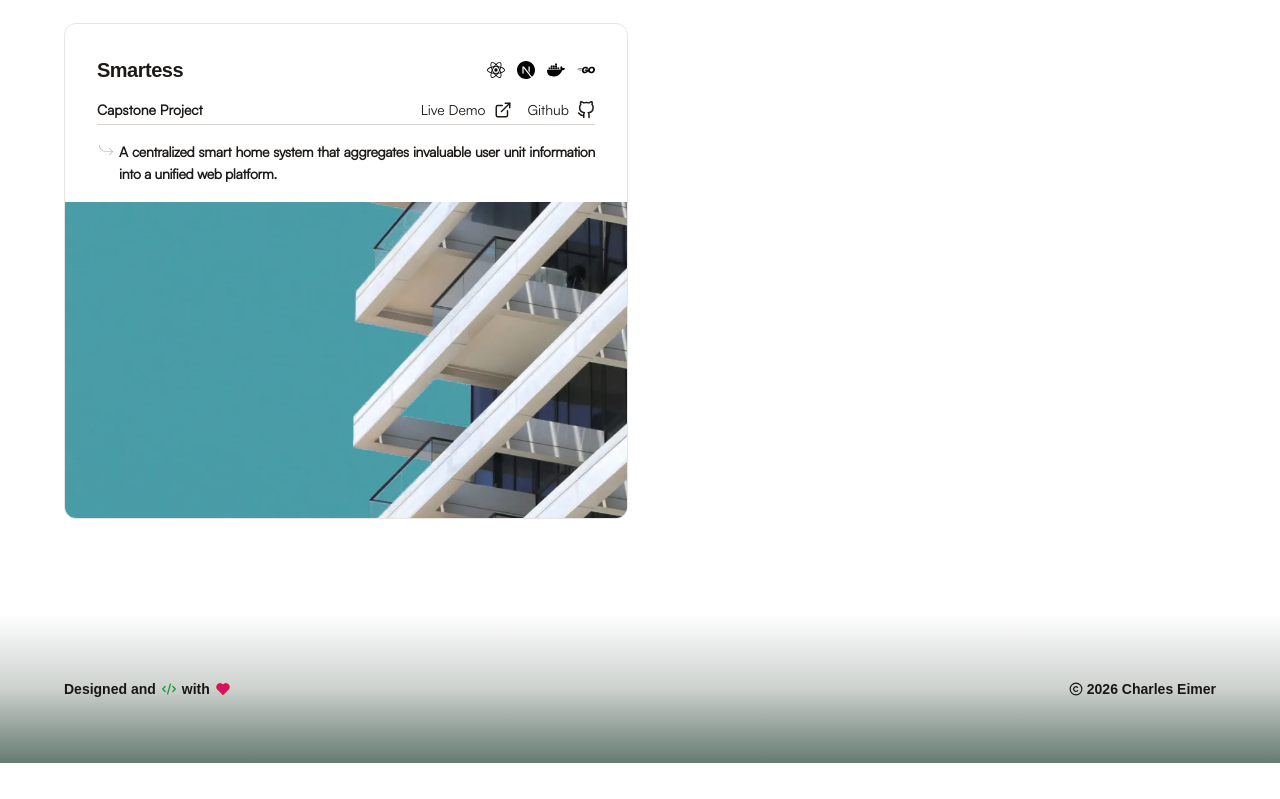
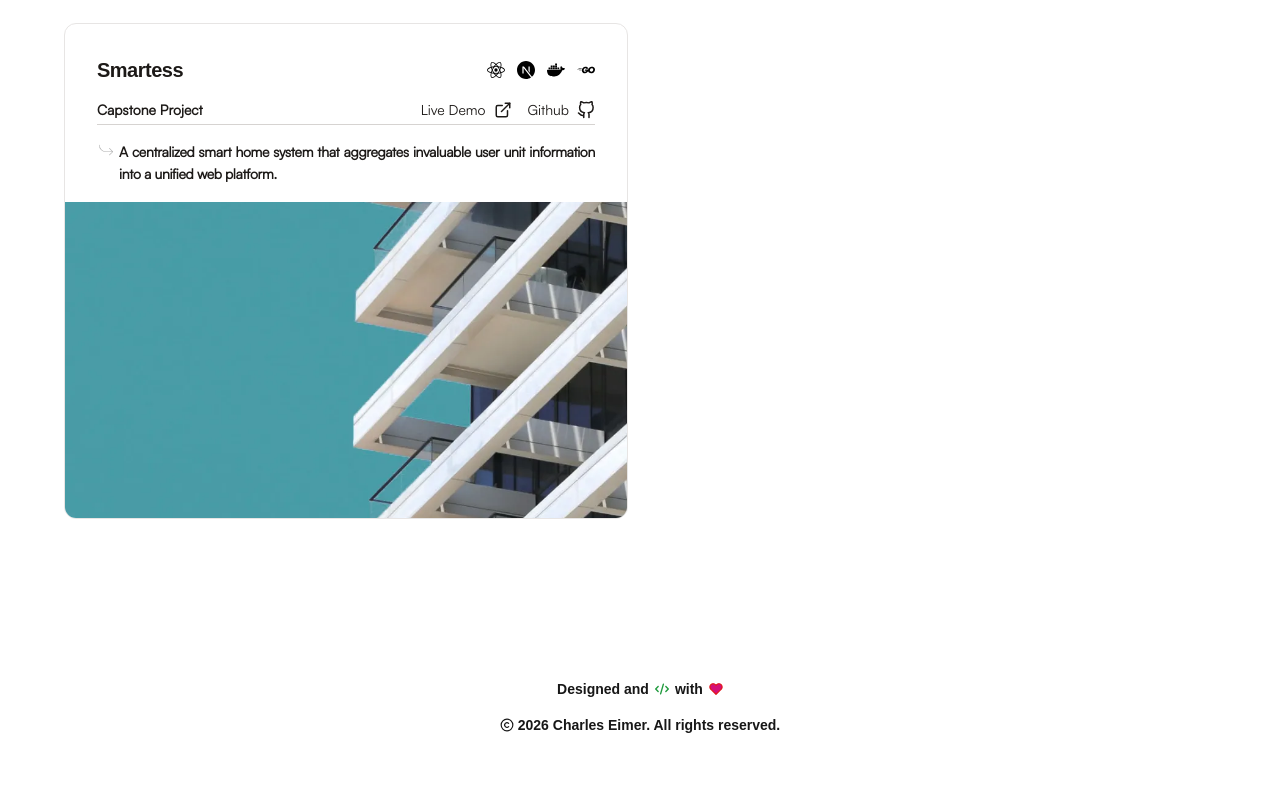
Before and after one commit to eimcharles/eimcharles.github.io, a React (Vite) app: page / in a window 1280 px wide. Shown: the part 3689-4488 px from the top of the page. Before the commit the page ends 4452 px from the top, so only its background shows below. Built offline with nearby package versions, Linux system fonts and the light colour scheme; a web font is replaced by a local one.

Commit message:
refactor(footer): update footer design and content.

```diff
--- a/src/components/Footer.jsx
+++ b/src/components/Footer.jsx
@@ -6,14 +6,14 @@ const Footer = () => {
   const currentYear = new Date().getFullYear();
 
   return (
-    <footer className="w-full py-16 bg-linear-to-b from-[#ffffff] via-[#ccd1ce] to-[#677b71] px-6 select-none">
-      <div className="flex flex-col lg:flex-row justify-between items-center max-w-6xl mx-auto gap-4 w-full">
+    <footer className="w-full py-16 bg-[#ffffff] px-6 select-none">
+      <div className="flex flex-col justify-between items-center max-w-6xl mx-auto gap-4 w-full">
         <p className="flex justify-center items-center gap-1.5 font-chillax font-black text-xs lg:text-sm text-neutral-900">
         Designed and <footerIcons.code className="text-[#209b3e]"/> with
         <footerIcons.heart className="fill-[#d40f78] text-[#e11515]"/>
         </p>
         <p className="flex justify-center items-center gap-1 font-chillax font-black text-xs lg:text-sm text-neutral-900">
-          <footerIcons.copyright className="text-md"/> {currentYear} Charles Eimer
+          <footerIcons.copyright className="text-md"/> {currentYear} Charles Eimer. All rights reserved.
         </p>
       </div>
     </footer>
```
